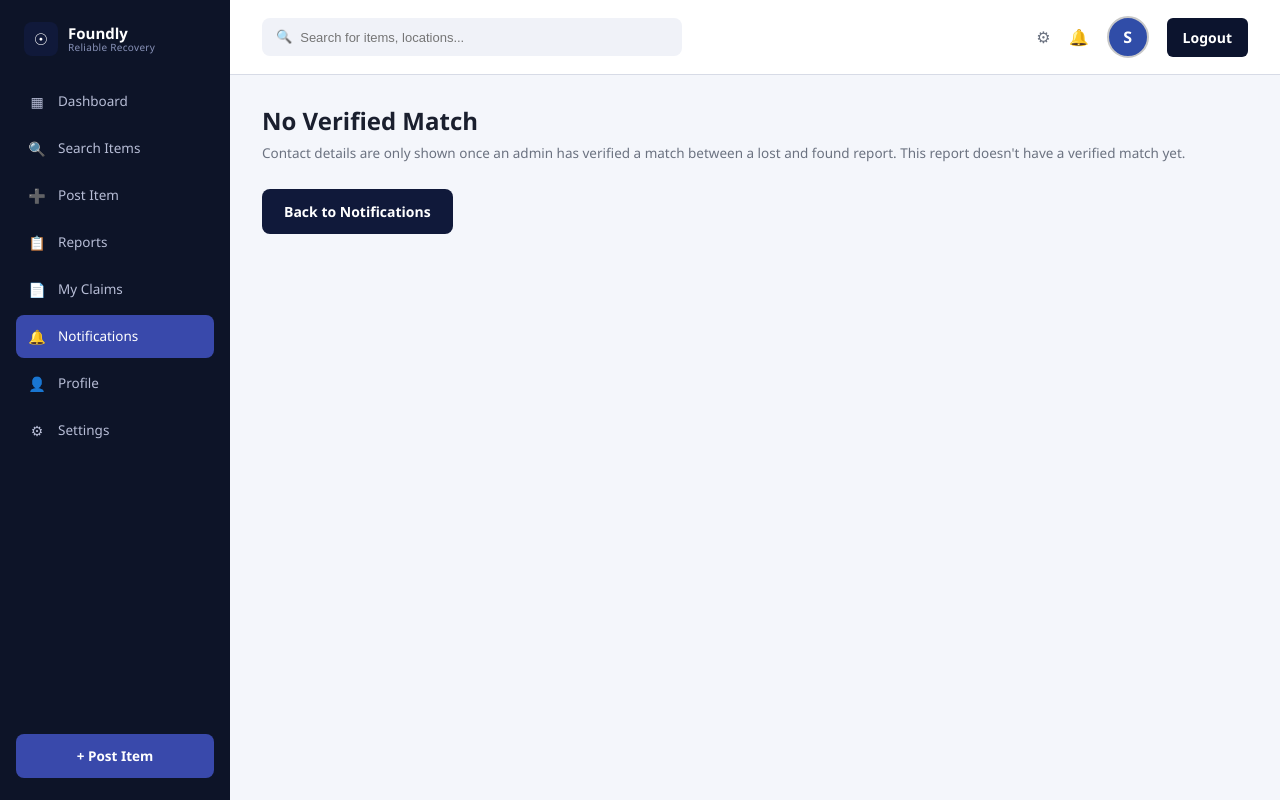
After one commit to saisha20/LAF, a PHP site: page /LAF/contact_info.php in a window 1280 px wide. The commit adds this page. Run offline with PHP 8.4, Linux system fonts and the light colour scheme; a user stored in the database is signed in; data comes from the database, SQL or seed files in the repository; data that the repository does not hold is empty.

Commit message:
updated Foundly

```diff
--- /dev/null
+++ b/contact_info.php
@@ -0,0 +1,121 @@
+<?php
+require_once 'auth.php';
+require_once 'db.php';
+requireLogin();
+
+$reportId = (int)($_GET['report_id'] ?? 0);
+$uid = $_SESSION['user_id'];
+
+// Find the most recent VERIFIED match involving this report - contact
+// details only ever come from a verified match, never a pending one.
+$stmt = $pdo->prepare(
+    "SELECT m.match_id, m.verified_at,
+            rl.report_id AS lost_report_id, rl.item_name AS lost_item, rl.user_id AS lost_user_id,
+            rf.report_id AS found_report_id, rf.item_name AS found_item, rf.user_id AS found_user_id,
+            ul.full_name AS owner_name, ul.phone AS owner_phone,
+            uf.full_name AS finder_name, uf.phone AS finder_phone
+     FROM matches m
+     JOIN reports rl ON rl.report_id = m.lost_report_id
+     JOIN reports rf ON rf.report_id = m.found_report_id
+     JOIN users ul ON ul.user_id = rl.user_id
+     JOIN users uf ON uf.user_id = rf.user_id
+     WHERE (m.lost_report_id = ? OR m.found_report_id = ?) AND m.status = 'verified'
+     ORDER BY m.verified_at DESC
+     LIMIT 1"
+);
+$stmt->execute([$reportId, $reportId]);
+$match = $stmt->fetch(PDO::FETCH_ASSOC);
+
+$isAdminViewer = isAdmin();
+$isParty = $match && ((int)$uid === (int)$match['lost_user_id'] || (int)$uid === (int)$match['found_user_id']);
+
+$pageTitle  = 'Contact Information';
+$activePage = 'notifications';
+require 'sidebar.php';
+?>
+
+<link rel="stylesheet" href="contact_info.css">
+
+<?php if (!$match): ?>
+
+  <h1>No Verified Match</h1>
+  <p class="page-sub">Contact details are only shown once an admin has verified a match between a lost and found report. This report doesn't have a verified match yet.</p>
+  <a href="notifications.php" class="btn btn-navy">Back to Notifications</a>
+
+<?php elseif (!$isParty && !$isAdminViewer): ?>
+
+  <h1>Not Authorized</h1>
+  <p class="page-sub">You aren't one of the two people involved in this match.</p>
+  <a href="user_dashboard.php" class="btn btn-navy">Back to Dashboard</a>
+
+<?php else: ?>
+
+  <div class="contact-card-wrap">
+    <div class="contact-check-icon">&#10003;</div>
+    <h1 style="text-align:center;">Match Verified!</h1>
+    <p class="page-sub" style="text-align:center;">Contact details have been securely shared between parties to facilitate the item return.</p>
+
+    <div class="contact-cards-row">
+      <div class="contact-card">
+        <div class="contact-card-label">&#128100; PROPERTY OWNER</div>
+        <div class="contact-sub">Owner's Phone</div>
+        <div class="contact-phone"><?php echo htmlspecialchars($match['owner_phone']); ?></div>
+        <div class="contact-actions">
+          <a href="tel:<?php echo htmlspecialchars($match['owner_phone']); ?>" class="btn btn-outline">&#128222; Call</a>
+          <button type="button" class="btn btn-outline" onclick="copyPhone(this, '<?php echo htmlspecialchars($match['owner_phone']); ?>')">&#128203; Copy</button>
+        </div>
+      </div>
+      <div class="contact-card">
+        <div class="contact-card-label">&#128269; ITEM FINDER</div>
+        <div class="contact-sub">Finder's Phone</div>
+        <div class="contact-phone"><?php echo htmlspecialchars($match['finder_phone']); ?></div>
+        <div class="contact-actions">
+          <a href="tel:<?php echo htmlspecialchars($match['finder_phone']); ?>" class="btn btn-outline">&#128222; Call</a>
+          <button type="button" class="btn btn-outline" onclick="copyPhone(this, '<?php echo htmlspecialchars($match['finder_phone']); ?>')">&#128203; Copy</button>
+        </div>
+      </div>
+    </div>
+
+    <div class="sms-note">
+      &#128276; Both parties have been notified via the app's Notifications page.
+      <span class="verified-admin-badge">&#128274; Verified Admin Action</span>
+    </div>
+
+    <div class="print-actions">
+      <button type="button" class="btn btn-navy" onclick="window.print()">&#128424; Print Receipt</button>
+      <a href="notifications.php" class="btn btn-outline">&larr; Back</a>
+    </div>
+
+    <div class="info-tiles-row">
+      <div class="info-tile">
+        <strong>&#128274; Secure Transfer</strong>
+        <p>Data is only shared with the two verified members of this match.</p>
+      </div>
+      <div class="info-tile">
+        <strong>&#128203; Audit Logged</strong>
+        <p>This verification is recorded and tied to the admin who approved it.</p>
+      </div>
+      <div class="info-tile">
+        <strong>&#128172; Need Help?</strong>
+        <p>Use the Support Center link on your Reports page if something's wrong.</p>
+      </div>
+    </div>
+  </div>
+
+  <script>
+  function copyPhone(btn, phone) {
+    navigator.clipboard.writeText(phone).then(function () {
+      const original = btn.textContent;
+      btn.textContent = 'Copied!';
+      setTimeout(function () { btn.textContent = original; }, 1500);
+    });
+  }
+  </script>
+
+<?php endif; ?>
+
+    </main>
+  </div>
+</div>
+</body>
+</html>
--- a/notifications.php
+++ b/notifications.php
@@ -95,6 +95,7 @@ require 'sidebar.php';
     <?php foreach ($items as $n):
         [$icon, $bg, $fg] = $typeIcon[$n['type']];
         $redirect = 'report_details.php?id=' . (int)$n['link_report_id'];
+        $contactRedirect = 'contact_info.php?report_id=' . (int)$n['link_report_id'];
     ?>
       <div class="notif-card <?php echo $n['is_read'] ? '' : 'notif-unread'; ?>">
         <span class="notif-icon" style="background:<?php echo $bg; ?>;color:<?php echo $fg; ?>;"><?php echo $icon; ?></span>
@@ -107,7 +108,7 @@ require 'sidebar.php';
 
           <div class="notif-actions">
             <?php if ($n['type'] === 'match_approved'): ?>
-              <a href="?read=<?php echo $n['notification_id']; ?>&redirect=<?php echo urlencode($redirect); ?>&tab=<?php echo $tab; ?>" class="btn btn-navy" style="padding:8px 14px;font-size:12px;">Contact Info</a>
+              <a href="?read=<?php echo $n['notification_id']; ?>&redirect=<?php echo urlencode($contactRedirect); ?>&tab=<?php echo $tab; ?>" class="btn btn-navy" style="padding:8px 14px;font-size:12px;">Contact Info</a>
               <a href="?read=<?php echo $n['notification_id']; ?>&redirect=<?php echo urlencode($redirect); ?>&tab=<?php echo $tab; ?>" class="btn btn-outline" style="padding:8px 14px;font-size:12px;">View Item Details</a>
             <?php elseif ($n['type'] === 'potential_match'): ?>
               <a href="?read=<?php echo $n['notification_id']; ?>&redirect=<?php echo urlencode($redirect); ?>&tab=<?php echo $tab; ?>" class="btn btn-navy" style="padding:8px 14px;font-size:12px;">View Match</a>
```
Also changed, not shown: contact_info.css (added, +126 -0 lines), report_details.php (+5 -17 lines).
